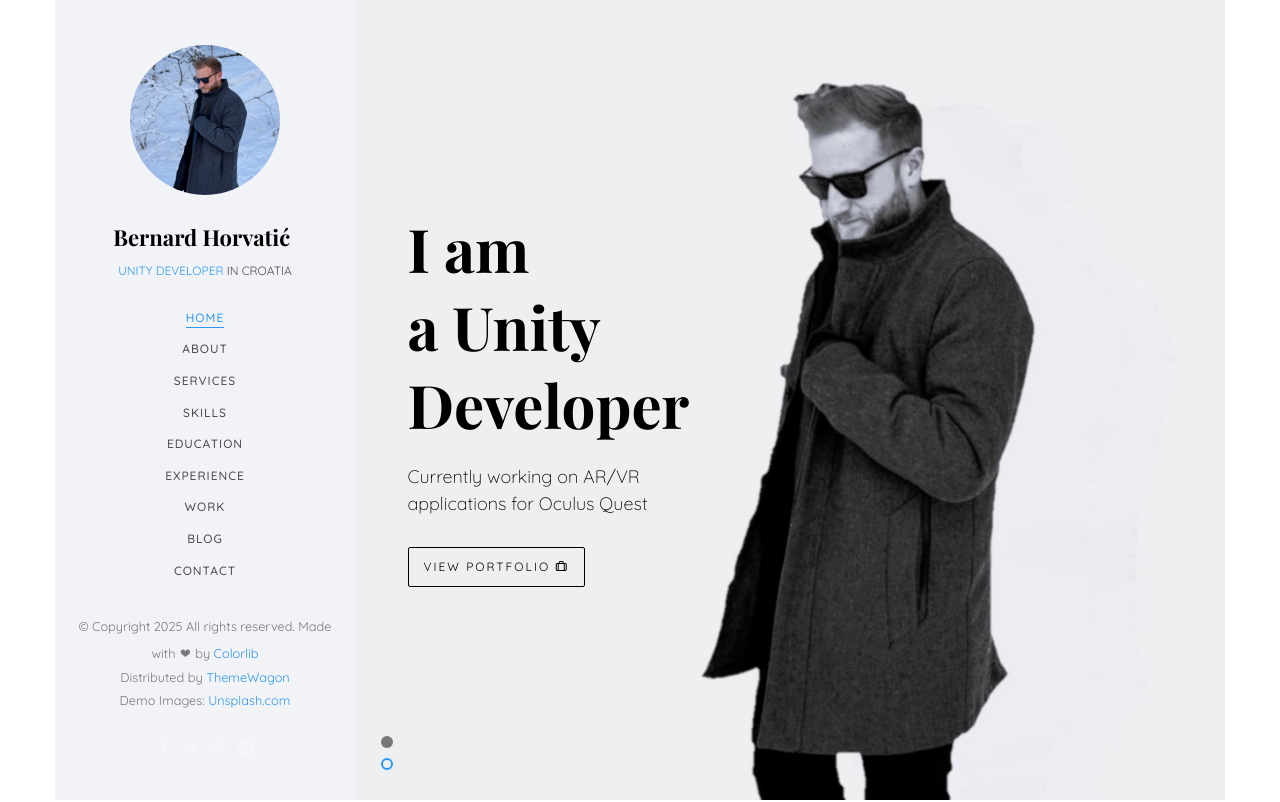
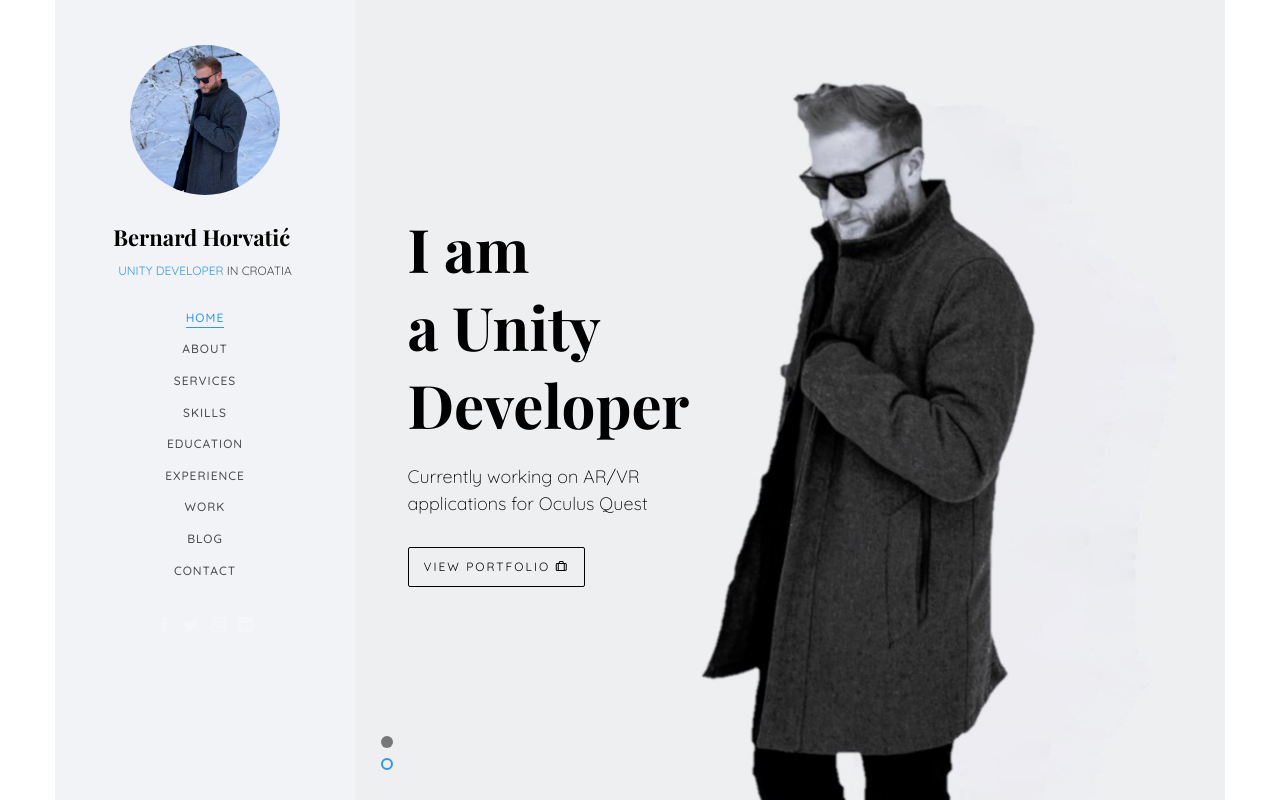
Before and after one commit to bhorvatic26/bhorvatic26.github.io, a plain HTML site: page index.html in a window 1280 px wide. Shown: the top 802 px of the page. Drawn offline with nearby package versions, Linux system fonts and the light colour scheme; files whose address does not match are found by name; a web font is replaced by a local one.

Commit message:
Update index.html

```diff
--- a/index.html
+++ b/index.html
@@ -77,9 +77,6 @@
 			</nav>
 
 			<div class="colorlib-footer">
-				<p><small>&copy; <!-- Link back to Colorlib can't be removed. Template is licensed under CC BY 3.0. -->
-Copyright <script>document.write(new Date().getFullYear());</script> All rights reserved. Made with <i class="icon-heart" aria-hidden="true"></i> by <a href="https://colorlib.com" target="_blank">Colorlib</a>
-<!-- Link back to Colorlib can't be removed. Template is licensed under CC BY 3.0. --> </span> <span>Distributed by <a href="https://themewagon.com" target="_blank">ThemeWagon</a></span> <span>Demo Images: <a href="https://unsplash.com/" target="_blank">Unsplash.com</a></span></small></p>
 				<ul>
 					<li><a href="#"><i class="icon-facebook2"></i></a></li>
 					<li><a href="#"><i class="icon-twitter2"></i></a></li>
```
